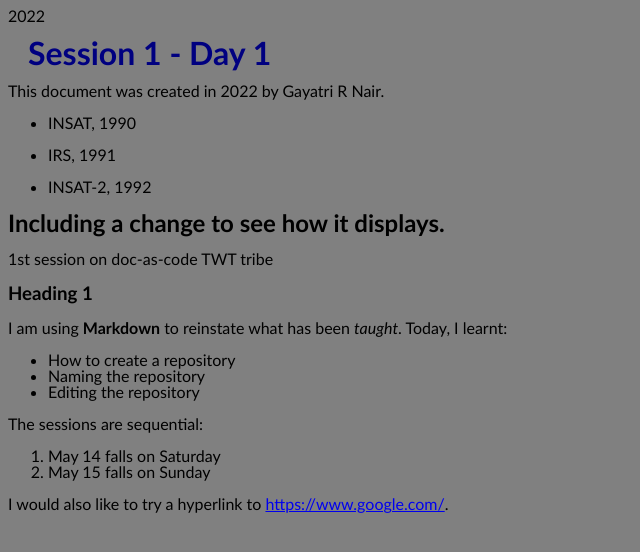
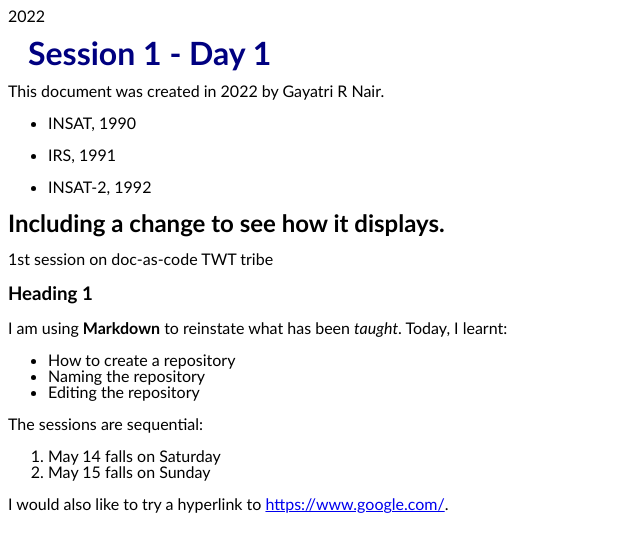
Before and after one commit to gai3nair/Doc-as-Code-session, a Jekyll site: the page built from index.md, in a window 1280 px wide. Shown: the top 552 px of the page, without its empty margins (0-640 px from the left). Built offline with Jekyll 4.4.1, drawn with Linux system fonts in a browser that asks for light colours; our own code applies the rules of GitHub Pages for plain Markdown files.

Commit message:
Update style.css

```diff
--- a/assets/css/style.css
+++ b/assets/css/style.css
@@ -1,5 +1,5 @@
 body {
-  background-color: grey;
+  background-color: white;
   line-height: 100%;
   font-family: Calibri;
 }
```
